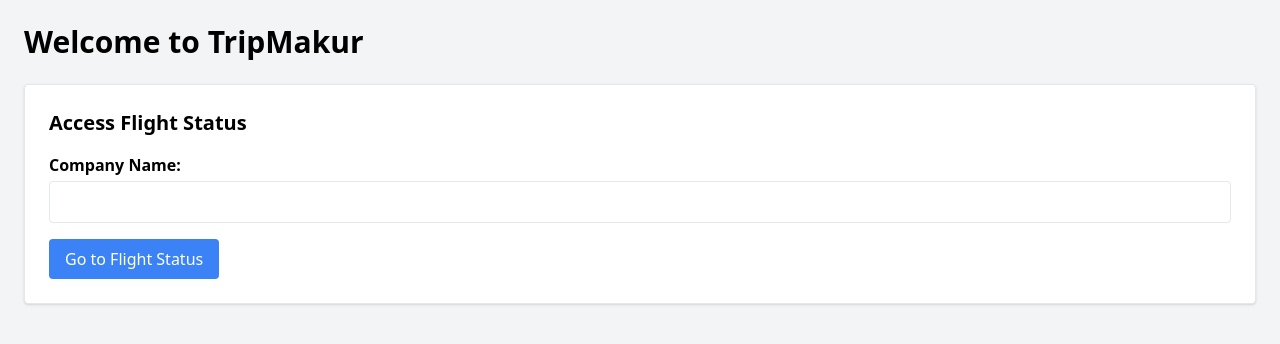
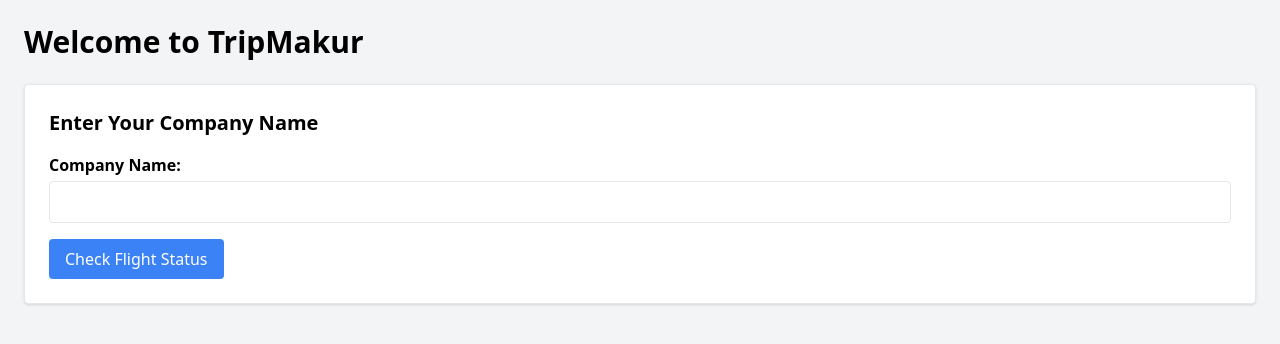
Before and after one commit to tripmakur/tripmakur, a Flask app: page / in a window 1280 px wide. Shown: the top 344 px of the page. Run offline with Flask 3, Linux system fonts and the light colour scheme; some libraries are stand-ins or nearby versions.

Commit message:
Update index.html

```diff
--- a/templates/index.html
+++ b/templates/index.html
@@ -10,14 +10,15 @@
         <h1 class="text-3xl font-bold mb-6">Welcome to TripMakur</h1>
 
         <div class="card p-6 bg-white border rounded shadow">
-            <h2 class="text-xl font-semibold mb-4">Access Flight Status</h2>
+            <h2 class="text-xl font-semibold mb-4">Enter Your Company Name</h2>
+
             <form method="POST" action="{{ url_for('home') }}">
                 <div class="mb-4">
                     <label class="block font-semibold mb-1">Company Name:</label>
                     <input type="text" name="company" required class="border p-2 w-full rounded">
                 </div>
                 <button type="submit" class="bg-blue-500 text-white px-4 py-2 rounded">
-                    Go to Flight Status
+                    Check Flight Status
                 </button>
             </form>
         </div>
```
